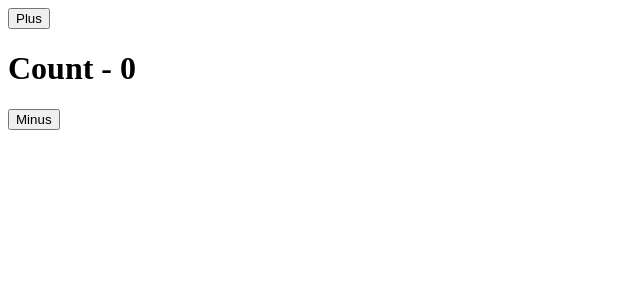
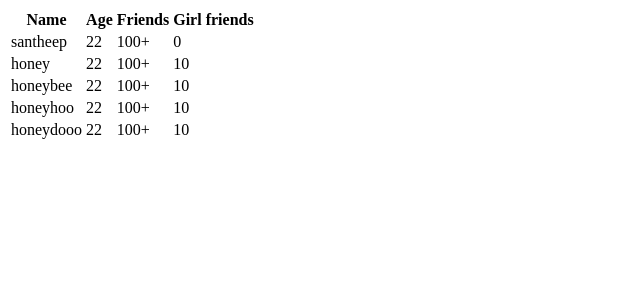
Before and after one commit to Santheepkumar/react-basics-utube, a React (Create React App) app: page / in a window 1280 px wide. Shown: the top 300 px of the page, without its empty margins (0-640 px from the left). Built offline with nearby package versions, Linux system fonts and the light colour scheme.

Commit message:
useEffect

```diff
--- a/src/App.js
+++ b/src/App.js
@@ -1,9 +1,11 @@
-import Counter from "./components/Counter";
+// import Counter from "./components/Counter";
+import Table from "./components/Table";
 
 function App() {
   return (
     <div>
-      <Counter />
+      {/* <Counter /> */}
+      <Table />
     </div>
   );
 }
--- /dev/null
+++ b/src/components/Table.js
@@ -0,0 +1,50 @@
+import { useEffect, useState } from "react";
+
+const sampleData = [
+  { name: "santheep", age: 22, friends: "100+", gf: 0 },
+  { name: "honey", age: 22, friends: "100+", gf: 10 },
+  { name: "honeybee", age: 22, friends: "100+", gf: 10 },
+  { name: "honeyhoo", age: 22, friends: "100+", gf: 10 },
+  { name: "honeydooo", age: 22, friends: "100+", gf: 10 },
+];
+
+function Table() {
+  const [data, setData] = useState([]);
+  const [change, setChange] = useState();
+
+  useEffect(() => {
+    console.log("use Effect Called");
+
+    setTimeout(() => {
+      setData(sampleData);
+    }, 2000);
+  }, [change]);
+
+  useEffect(() => {
+    setTimeout(() => {
+      setChange(Math.random());
+    }, 5000);
+  }, []);
+
+  return (
+    <table>
+      <tr>
+        <th>Name</th>
+        <th>Age</th>
+        <th>Friends</th>
+        <th>Girl friends</th>
+      </tr>
+      {data.length === 0 && <td>Loading....</td>}
+      {data.map((dat) => (
+        <tr>
+          <td>{dat.name}</td>
+          <td>{dat.age}</td>
+          <td>{dat.friends}</td>
+          <td>{dat.gf}</td>
+        </tr>
+      ))}
+    </table>
+  );
+}
+
+export default Table;
```
